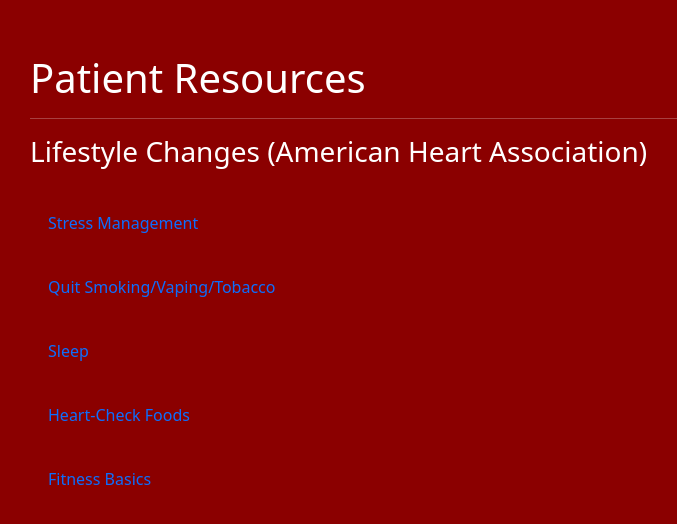
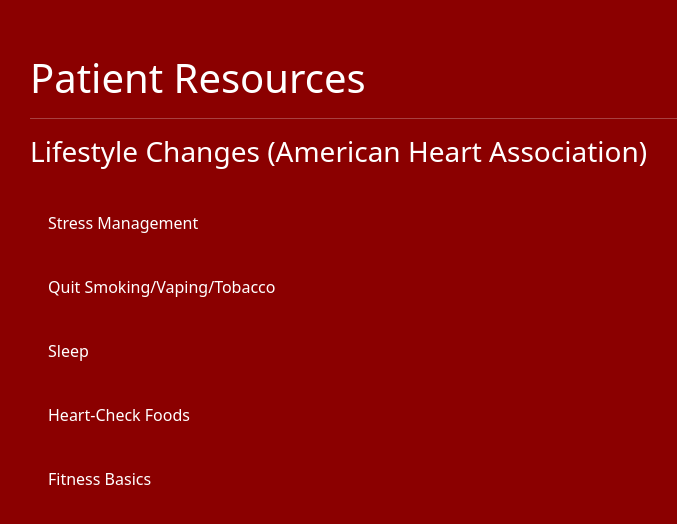
Before and after one commit to njneubauer/code_hearted, a Flask app: page /resources in a window 1280 px wide. Shown: the part 64-588 px from the top of the page, without its empty margins (54-731 px from the left). Run offline with Flask 2, Linux system fonts and the light colour scheme.

Commit message:
changes to css

```diff
--- a/static/style.css
+++ b/static/style.css
@@ -7,3 +7,24 @@
     background-color: #8B0000;
     color: white;
 }
+
+a.nav-link:link
+{
+   color: white;
+   text-decoration: none;
+}
+a.nav-link:visited
+{
+   color: white;
+   text-decoration: none;
+}
+a.nav-link:hover
+{
+   color: white;
+   text-decoration: none;
+}
+a.nav-link:active
+{
+   color: white;
+   text-decoration: none;
+}
```
